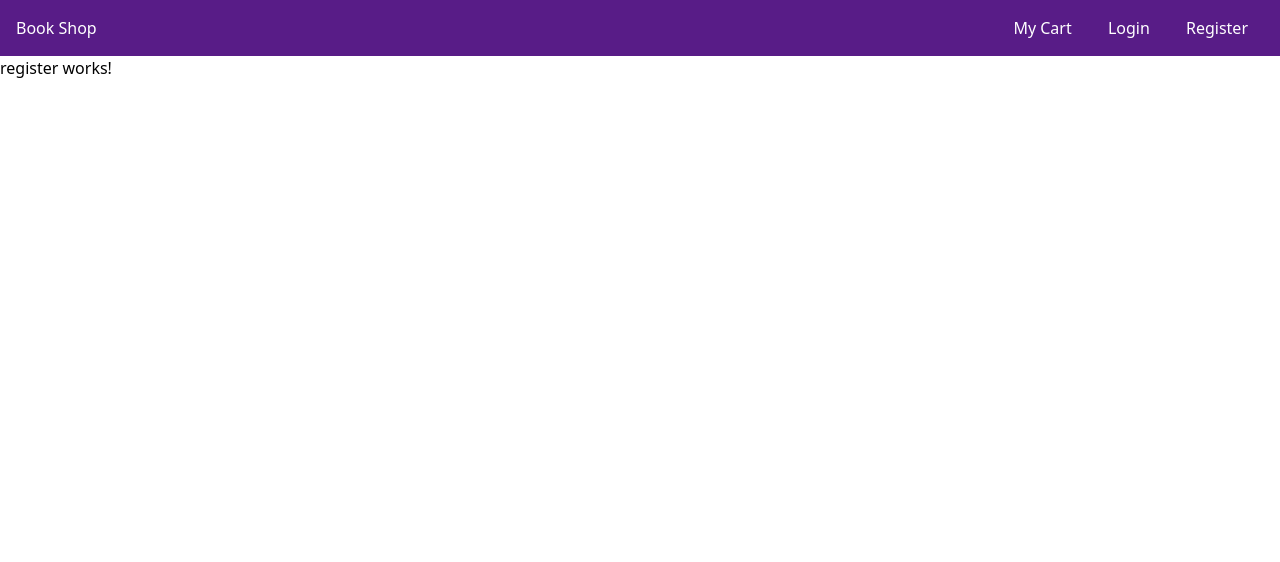
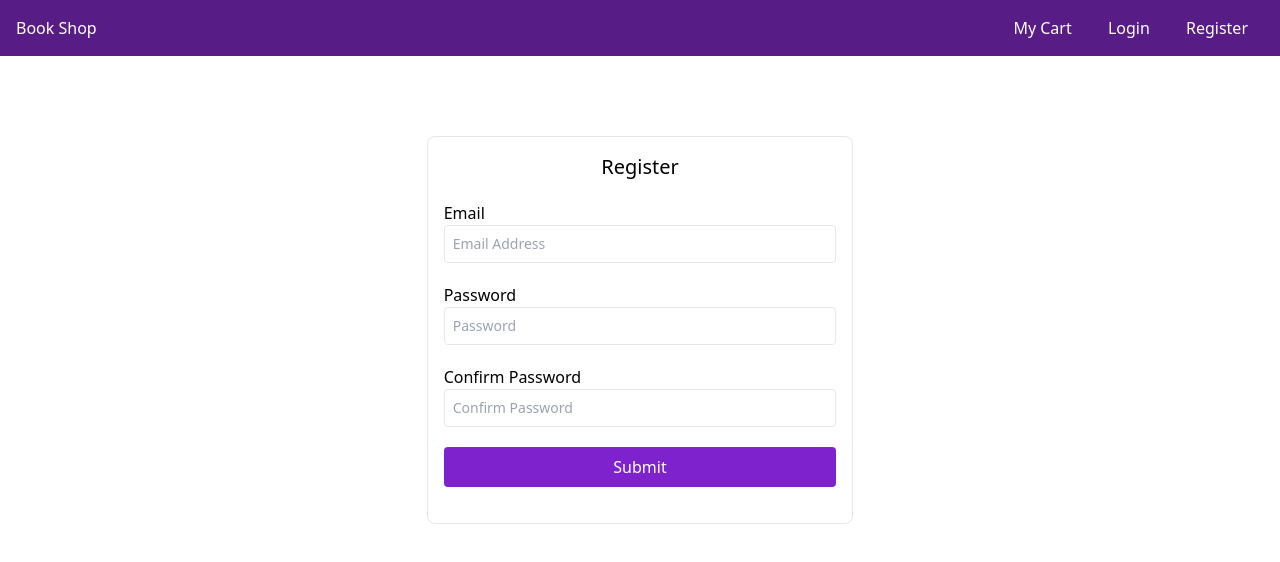
Before and after one commit to Satria-WS/AngularJs-Concept, an Angular app in the folder 2.Angular/angular_2022/: page /register in a window 1280 px wide. Shown: the top 562 px of the page. Built offline with nearby package versions, Linux system fonts and the light colour scheme.

Commit message:
fixing register

```diff
--- a/2.Angular/angular_2022/src/app/auth/register/register.component.html
+++ b/2.Angular/angular_2022/src/app/auth/register/register.component.html
@@ -1 +1,73 @@
-<p>register works!</p>
+<div class="flex justify-center">
+  <form
+    (ngSubmit)="submit()"
+    #myForm="ngForm"
+    class="p-4 mt-20 rounded-lg border m-auto w-1/3">
+    <h1 class="text-center text-xl">Register</h1>
+    <div class="my-5 w-full">
+      <label for="email">Email</label>
+      <input
+        type="email"
+        id="email"
+        class="p-2 rounded w-full border text-sm"
+        placeholder="Email Address"
+        [(ngModel)]="form.email"
+        name="email"
+        #email="ngModel"
+        required />
+    </div>
+    <div
+      *ngIf="email.invalid && (email.dirty || email.touched)"
+      class="p-2 bg-red-300 text-red-800 rounded">
+      Email field must be valid
+    </div>
+    <div class="my-5 w-full">
+      <label for="password">Password</label>
+      <input
+        type="password"
+        id="password"
+        class="p-2 rounded w-full border text-sm"
+        placeholder="Password"
+        [(ngModel)]="form.password"
+        name="password"
+        #password="ngModel"
+        required />
+    </div>
+    <div
+      *ngIf="password.invalid && (password.dirty || password.touched)"
+      class="p-2 bg-red-300 text-red-800 rounded">
+      Password field must be valid
+    </div>
+
+    <div class="my-5 w-full">
+      <label for="confirm_password">Confirm Password</label>
+      <input
+        type="password"
+        id="confirm_password"
+        class="p-2 rounded w-full border text-sm"
+        placeholder="Confirm Password"
+        [(ngModel)]="form.confirm_password"
+        name="confirm_password"
+        #confirm_password="ngModel"
+        required />
+    </div>
+    <div
+      *ngIf="
+        confirm_password.invalid &&
+        (confirm_password.dirty || confirm_password.touched)
+      "
+      class="p-2 bg-red-300 text-red-800 rounded">
+      Confirm password field must be valid
+    </div>
+
+    <div class="my-5 w-full">
+      <button
+        type="submit"
+        [disabled]="myForm.form.invalid"
+        class="p-2 w-full bg-purple-700 text-white hover:bg-purple-900 rounded">
+        <ng-container *ngIf="false"> Loading... </ng-container>
+        <ng-container *ngIf="true"> Submit </ng-container>
+      </button>
+    </div>
+  </form>
+</div>
--- a/2.Angular/angular_2022/src/app/auth/register/register.component.ts
+++ b/2.Angular/angular_2022/src/app/auth/register/register.component.ts
@@ -1,12 +1,57 @@
-import { Component } from '@angular/core';
+import { getAuth, createUserWithEmailAndPassword } from 'firebase/auth';
+import { Component, OnInit } from '@angular/core';
+import { CommonModule } from '@angular/common';
+import { FormsModule } from '@angular/forms';
+import { RegisterForm } from '../../types/Auth';
 
 @Component({
   selector: 'app-register',
   standalone: true,
-  imports: [],
+  imports: [CommonModule, FormsModule],
   templateUrl: './register.component.html',
-  styleUrl: './register.component.css'
+  styleUrl: './register.component.css',
 })
-export class RegisterComponent {
+export class RegisterComponent implements OnInit {
+  form: RegisterForm = {
+    email: '',
+    password: '',
+    confirm_password: '',
+  };
+  passwordMatched: boolean = true;
 
+  constructor() {}
+
+  ngOnInit(): void {
+    return;
+  }
+
+  submit() {
+
+    if (this.form.password !== this.form.confirm_password) {
+      this.passwordMatched = false;
+    }
+    // this.authService.register(this.form);
+    console.log(this.form);
+    const auth = getAuth();
+    createUserWithEmailAndPassword(auth, this.form.email, this.form.password)
+      .then(userCredential => {
+        // Signed up
+        // eslint-disable-next-line @typescript-eslint/no-unused-vars
+        const user = userCredential.user;
+        console.log(userCredential);
+        // ...
+      })
+      .catch(error => {
+        // eslint-disable-next-line @typescript-eslint/no-unused-vars
+        const errorCode = error.code;
+        // eslint-disable-next-line @typescript-eslint/no-unused-vars
+        const errorMessage = error.message;
+        // ..
+      });
+  }
+
+  isLoading() {
+    //return this.authService.isLoading;
+    return;
+  }
 }
```
